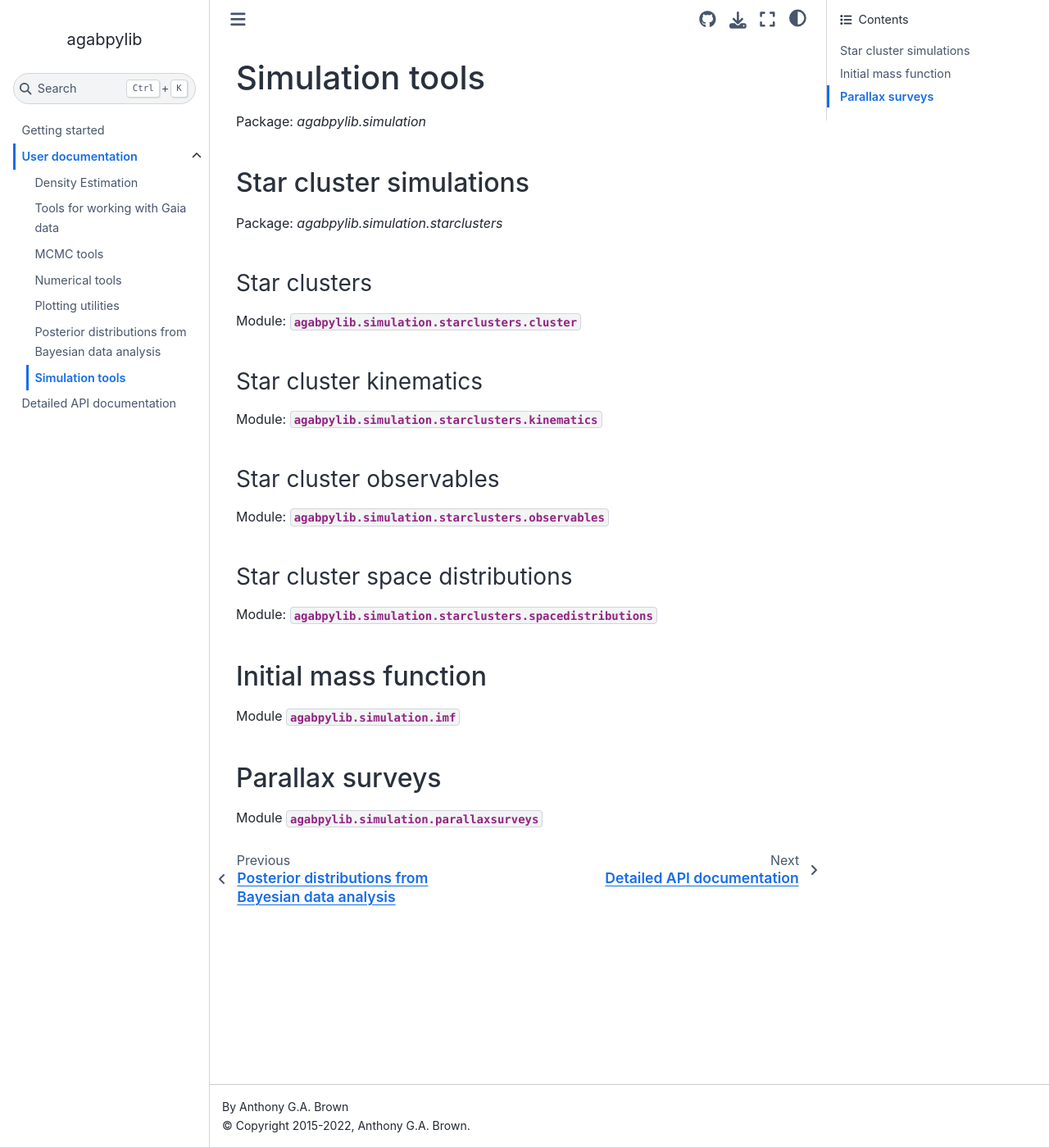
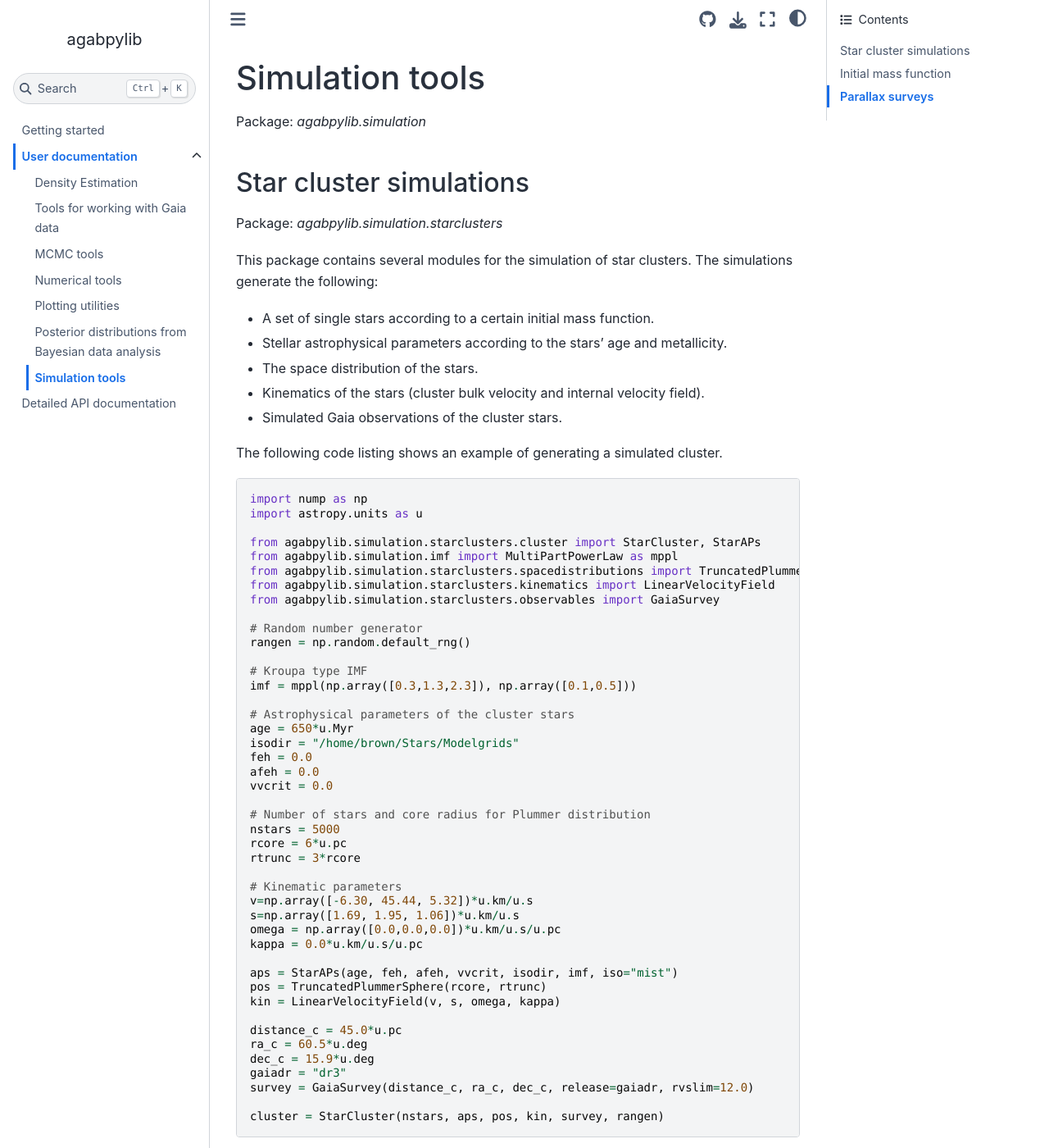
Before and after one commit to agabrown/agabpylib, a Sphinx documentation site: the page built from docs/source/user-documentation/simulation.rst, in a window 1280 px wide and 1400 px high. Shown: the whole window at 82% size. Built offline with Sphinx 7.4.7 and the Sphinx Book theme 1.1.4, drawn with Linux system fonts in a browser that asks for light colours; some of the changed text lies outside the part shown.

Commit message:
documentation expanded, cluster simulation code updated

```diff
--- a/docs/source/user-documentation/simulation.rst
+++ b/docs/source/user-documentation/simulation.rst
@@ -8,32 +8,109 @@ Star cluster simulations
 
 Package: `agabpylib.simulation.starclusters`
 
+This package contains several modules for the simulation of star clusters. The simulations generate
+the following:
+
+* A set of single stars according to a certain initial mass function.
+* Stellar astrophysical parameters according to the stars' age and metallicity.
+* The space distribution of the stars.
+* Kinematics of the stars (cluster bulk velocity and internal velocity field).
+* Simulated Gaia observations of the cluster stars.
+
+The following code listing shows an example of generating a simulated cluster.
+
+.. code-block:: python
+
+    import nump as np
+    import astropy.units as u
+
+    from agabpylib.simulation.starclusters.cluster import StarCluster, StarAPs
+    from agabpylib.simulation.imf import MultiPartPowerLaw as mppl
+    from agabpylib.simulation.starclusters.spacedistributions import TruncatedPlummerSphere
+    from agabpylib.simulation.starclusters.kinematics import LinearVelocityField
+    from agabpylib.simulation.starclusters.observables import GaiaSurvey
+
+    # Random number generator
+    rangen = np.random.default_rng()
+
+    # Kroupa type IMF
+    imf = mppl(np.array([0.3,1.3,2.3]), np.array([0.1,0.5]))
+
+    # Astrophysical parameters of the cluster stars
+    age = 650*u.Myr
+    isodir = "/home/brown/Stars/Modelgrids"
+    feh = 0.0
+    afeh = 0.0
+    vvcrit = 0.0
+
+    # Number of stars and core radius for Plummer distribution
+    nstars = 5000
+    rcore = 6*u.pc
+    rtrunc = 3*rcore
+
+    # Kinematic parameters
+    v=np.array([-6.30, 45.44, 5.32])*u.km/u.s
+    s=np.array([1.69, 1.95, 1.06])*u.km/u.s
+    omega = np.array([0.0,0.0,0.0])*u.km/u.s/u.pc
+    kappa = 0.0*u.km/u.s/u.pc
+
+    aps = StarAPs(age, feh, afeh, vvcrit, isodir, imf, iso="mist")
+    pos = TruncatedPlummerSphere(rcore, rtrunc)
+    kin = LinearVelocityField(v, s, omega, kappa)
+
+    distance_c = 45.0*u.pc
+    ra_c = 60.5*u.deg
+    dec_c = 15.9*u.deg
+    gaiadr = "dr3"
+    survey = GaiaSurvey(distance_c, ra_c, dec_c, release=gaiadr, rvslim=12.0)
+
+    cluster = StarCluster(nstars, aps, pos, kin, survey, rangen)
+
 Star clusters
 ^^^^^^^^^^^^^
 
 Module: :py:mod:`agabpylib.simulation.starclusters.cluster`
+
+Contains the class to simulate clusters and the class to generate a set of stars
+according to an IMF together with their astrophysical parameters.
 
 Star cluster kinematics
 ^^^^^^^^^^^^^^^^^^^^^^^
 
 Module: :py:mod:`agabpylib.simulation.starclusters.kinematics`
 
+Contains classes for simulating the velocity field of a star cluster.
+
 Star cluster observables
 ^^^^^^^^^^^^^^^^^^^^^^^^
 
 Module: :py:mod:`agabpylib.simulation.starclusters.observables`
+
+Classes for generating observations of stars in a star cluster (for now only the Gaia survey).
 
 Star cluster space distributions
 ^^^^^^^^^^^^^^^^^^^^^^^^^^^^^^^^
 
 Module: :py:mod:`agabpylib.simulation.starclusters.spacedistributions`
 
+Classes for generating the space distribution of stars in a cluster.
+
 Initial mass function
 ---------------------
 
 Module :py:mod:`agabpylib.simulation.imf`
 
+Classes for generating stellar masses according to a specific IMF.
+
 Parallax surveys
 ----------------
 
 Module :py:mod:`agabpylib.simulation.parallaxsurveys`
+
+Simulations of simple parallax surveys. Only the parallax and apparent
+magnitudes of the stars are simulated. The classes are useful for investigating
+the issue around inferring distances from parallaxes. Some of the code was used
+in support of the paper on using Gaia parallaxes (`Luri et al. 2018
+<https://ui.adsabs.harvard.edu/abs/2018A%26A...616A...9L/abstract>`_). See the
+corresponding `github repository
+<https://github.com/agabrown/astrometry-inference-tutorials>`_
```
Also changed, not shown: README.md (+1 -0 lines), docs/source/getting-started/index.rst (+19 -0 lines), docs/source/index.rst (+4 -3 lines), 7 other files.
